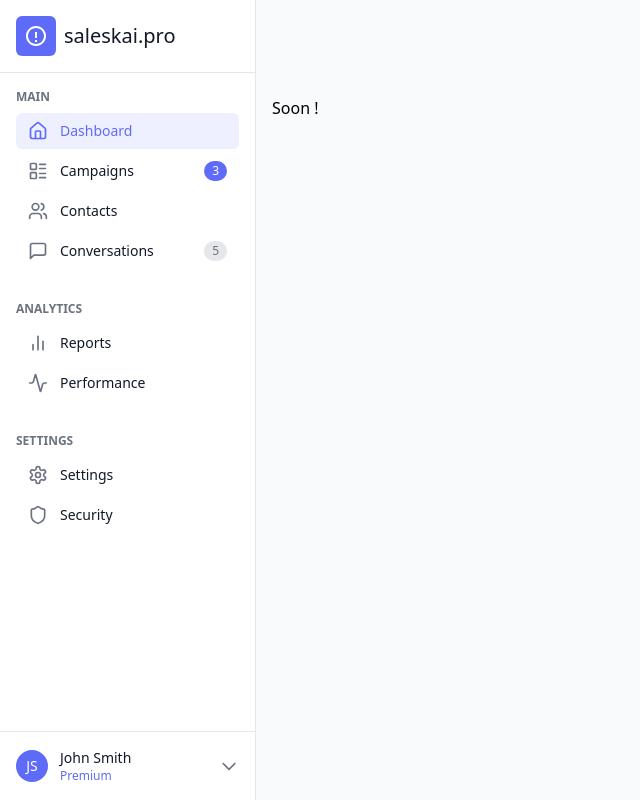
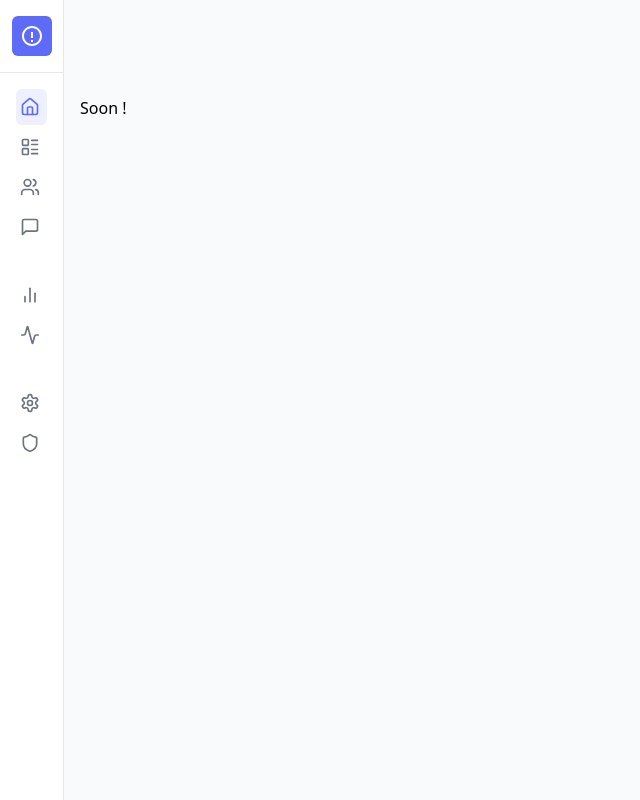
Before and after one commit to fardin-developer/Sales-Dashboard, a React (Vite) app: page / in a window 1280 px wide. Shown: the whole page, without its empty margins (0-640 px from the left). Built offline with nearby package versions, Linux system fonts and the light colour scheme.

Commit message:
sidebar made collapsable

```diff
--- a/src/components/Sidebar.jsx
+++ b/src/components/Sidebar.jsx
@@ -1,5 +1,5 @@
 import { useState } from "react";
-import { Link, useLocation } from "react-router-dom"; // 1. Import useLocation
+import { Link, useLocation } from "react-router-dom";
 import {
   Home,
   LayoutList,
@@ -12,104 +12,101 @@ import {
 } from "lucide-react";
 
 export default function Sidebar() {
-  const location = useLocation(); // 2. Get current route
-  const [user] = useState({
-    name: "John Smith",
-    role: "Premium",
-  });
+  const location = useLocation();
+  const [user] = useState({ name: "John Smith", role: "Premium" });
 
   const isActive = (path) => location.pathname === path;
 
   const linkClass = (path) =>
-    `flex items-center gap-3 px-3 py-2 text-sm rounded-md ${
+    `flex items-center gap-3 px-1 py-2 text-sm rounded-md whitespace-nowrap overflow-hidden transition-all ${
       isActive(path)
         ? "text-primary bg-primary/10"
         : "text-text-primary hover:bg-bg-white"
     }`;
 
   const iconClass = (path) =>
-    `w-5 h-5 ${
+    `min-w-5 w-5 h-5 flex-shrink-0 ${
       isActive(path) ? "text-primary" : "text-text-secondary"
     }`;
 
   return (
-    <aside className="w-64 h-screen border-r border-gray-light flex flex-col">
-      {/* Logo */}
+    <aside className="group w-16 hover:w-64 transition-all duration-300 h-screen border-r border-gray-light flex flex-col">
+      {/* Logo - Always Visible */}
       <div className="p-4 border-b border-gray-light">
-        <Link to="/" className="flex items-center">
+        <Link to="/" className="flex items-center justify-center group-hover:justify-start transition-all">
           <div className="flex items-center gap-2">
             <div className="w-10 h-10 bg-primary text-white rounded-md flex items-center justify-center">
               <svg viewBox="0 0 24 24" className="w-6 h-6" fill="currentColor">
                 <path d="M12 2C6.48 2 2 6.48 2 12s4.48 10 10 10 10-4.48 10-10S17.52 2 12 2zm0 18c-4.41 0-8-3.59-8-8s3.59-8 8-8 8 3.59 8 8-3.59 8-8 8zm-1-12h2v6h-2zm0 8h2v2h-2z" />
               </svg>
             </div>
-            <span className="text-xl font-medium text-text-primary">saleskai.pro</span>
+            <span className="text-xl font-medium text-text-primary hidden group-hover:inline">
+              saleskai.pro
+            </span>
           </div>
         </Link>
       </div>
 
       {/* Navigation */}
       <div className="flex-1 overflow-y-auto">
+        {/* MAIN */}
         <div className="p-4">
-          <div className="text-xs font-semibold text-text-secondary mb-2">MAIN</div>
+          <div className="text-xs font-semibold text-text-secondary mb-2 hidden group-hover:block">MAIN</div>
           <nav className="space-y-1">
             <Link to="/" className={linkClass("/")}>
               <Home className={iconClass("/")} />
-              <span>Dashboard</span>
+              <span className="hidden group-hover:inline">Dashboard</span>
             </Link>
-
             <Link to="/campaigns" className={linkClass("/campaigns")}>
               <LayoutList className={iconClass("/campaigns")} />
-              <span>Campaigns</span>
-              <span className="ml-auto bg-primary text-white px-2 py-0.5 rounded-full text-xs">3</span>
+              <span className="hidden group-hover:inline">Campaigns</span>
+              <span className="ml-auto bg-primary text-white px-2 py-0.5 rounded-full text-xs hidden group-hover:inline">3</span>
             </Link>
-
             <Link to="/contacts" className={linkClass("/contacts")}>
               <Users className={iconClass("/contacts")} />
-              <span>Contacts</span>
+              <span className="hidden group-hover:inline">Contacts</span>
             </Link>
-
             <Link to="/conversations" className={linkClass("/conversations")}>
               <MessageSquare className={iconClass("/conversations")} />
-              <span>Conversations</span>
-              <span className="ml-auto bg-gray-light text-text-secondary px-2 py-0.5 rounded-full text-xs">5</span>
+              <span className="hidden group-hover:inline">Conversations</span>
+              <span className="ml-auto bg-gray-light text-text-secondary px-2 py-0.5 rounded-full text-xs hidden group-hover:inline">5</span>
             </Link>
           </nav>
         </div>
 
+        {/* ANALYTICS */}
         <div className="p-4">
-          <div className="text-xs font-semibold text-text-secondary mb-2">ANALYTICS</div>
+          <div className="text-xs font-semibold text-text-secondary mb-2 hidden group-hover:block">ANALYTICS</div>
           <nav className="space-y-1">
             <Link to="/reports" className={linkClass("/reports")}>
               <BarChart2 className={iconClass("/reports")} />
-              <span>Reports</span>
+              <span className="hidden group-hover:inline">Reports</span>
             </Link>
-
             <Link to="/performance" className={linkClass("/performance")}>
               <Activity className={iconClass("/performance")} />
-              <span>Performance</span>
+              <span className="hidden group-hover:inline">Performance</span>
             </Link>
           </nav>
         </div>
 
+        {/* SETTINGS */}
         <div className="p-4">
-          <div className="text-xs font-semibold text-text-secondary mb-2">SETTINGS</div>
+          <div className="text-xs font-semibold text-text-secondary mb-2 hidden group-hover:block">SETTINGS</div>
           <nav className="space-y-1">
             <Link to="/settings" className={linkClass("/settings")}>
               <Settings className={iconClass("/settings")} />
-              <span>Settings</span>
+              <span className="hidden group-hover:inline">Settings</span>
             </Link>
-
             <Link to="/security" className={linkClass("/security")}>
               <Shield className={iconClass("/security")} />
-              <span>Security</span>
+              <span className="hidden group-hover:inline">Security</span>
             </Link>
           </nav>
         </div>
       </div>
 
       {/* User Profile */}
-      <div className="p-4 border-t border-gray-light">
+      <div className="p-4 border-t border-gray-light hidden group-hover:block">
         <div className="flex items-center">
           <div className="w-8 h-8 rounded-full bg-primary text-white flex items-center justify-center mr-3">
             <span className="text-sm font-medium">JS</span>
--- a/src/components/company-list.jsx
+++ b/src/components/company-list.jsx
@@ -1,5 +1,3 @@
-"use client"
-
 import { useState } from "react"
 import { Button } from "@/components/ui/button"
 import { Input } from "@/components/ui/input"
--- a/src/layout/DashboardLayout.jsx
+++ b/src/layout/DashboardLayout.jsx
@@ -1,9 +1,5 @@
-"use client"
-
-
 import  Sidebar  from "../components/Sidebar"
 import  Navbar  from "../components/Navbar"
-
 export default function DashboardLayout() {
   return (
     <div className="flex h-screen overflow-hidden">
```
